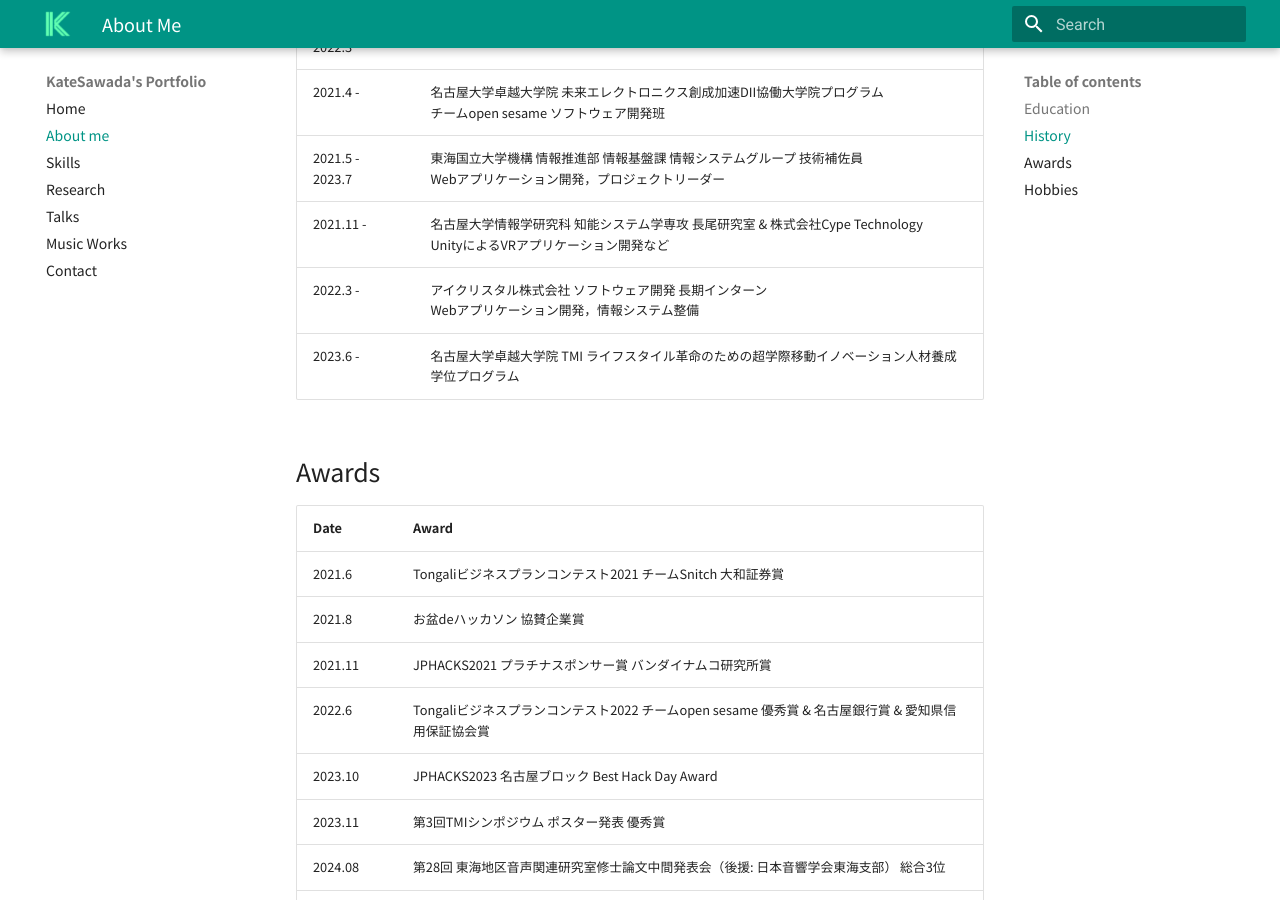
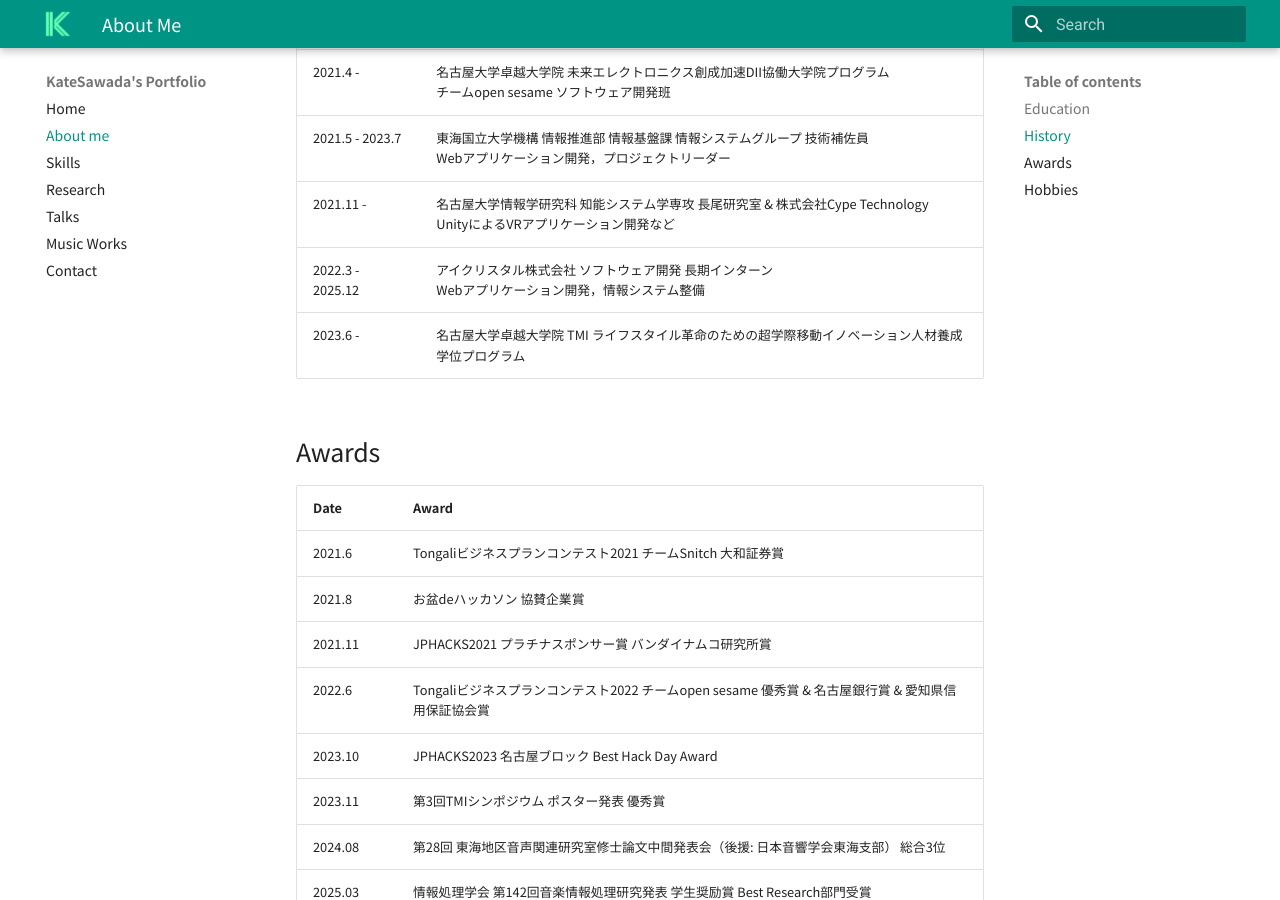
Before and after one commit to KateSawada/KateSawada.github.io, an MkDocs documentation site: the page built from docs/about.md, in a window 1280 px wide and 900 px high, scrolled down 1172 px. Built offline with MkDocs 1.6.1 and Material for MkDocs 9.7.7, drawn with Linux system fonts in a browser that asks for light colours; nearby versions of some CDN libraries.

Commit message:
退職を追記

```diff
--- a/docs/about.md
+++ b/docs/about.md
@@ -32,7 +32,7 @@
 | 2021.4 - | 名古屋大学卓越大学院 未来エレクトロニクス創成加速DII協働大学院プログラム<br>チームopen sesame ソフトウェア開発班|
 | 2021.5 - 2023.7 | 東海国立大学機構 情報推進部 情報基盤課 情報システムグループ 技術補佐員<br>Webアプリケーション開発，プロジェクトリーダー |
 | 2021.11 - | 名古屋大学情報学研究科 知能システム学専攻 長尾研究室 & 株式会社Cype Technology<br>UnityによるVRアプリケーション開発など |
-| 2022.3 - | アイクリスタル株式会社 ソフトウェア開発 長期インターン<br>Webアプリケーション開発，情報システム整備 |
+| 2022.3 - 2025.12 | アイクリスタル株式会社 ソフトウェア開発 長期インターン<br>Webアプリケーション開発，情報システム整備 |
 | 2023.6 - | 名古屋大学卓越大学院 TMI ライフスタイル革命のための超学際移動イノベーション人材養成学位プログラム |
 
 ## Awards
```
